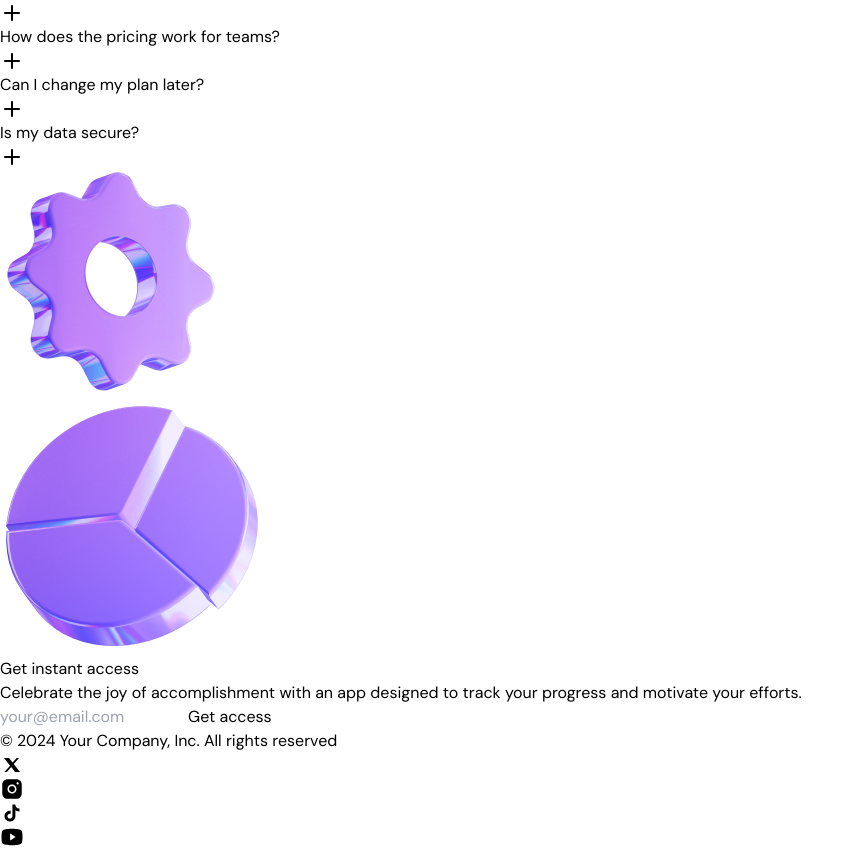
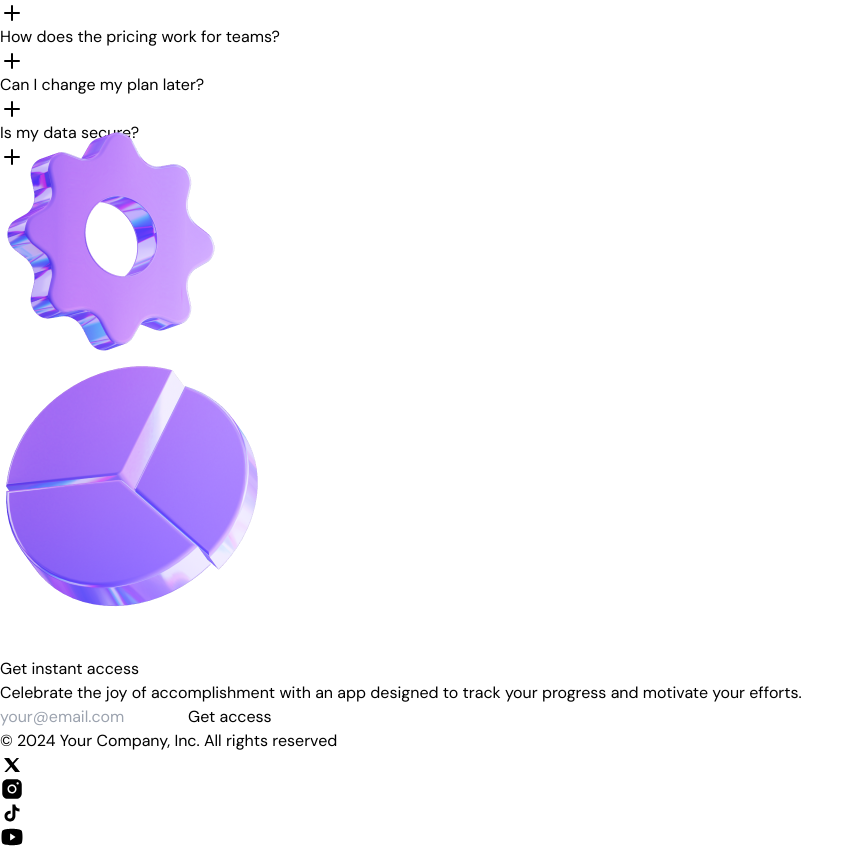
Before and after one commit to faridvatani/framix, a Next.js app: page / in a window 1280 px wide. Shown: the part 2341-3190 px from the top of the page, without its empty margins (0-864 px from the left). Built offline with nearby package versions, Linux system fonts and the light colour scheme.

Commit message:
feat: Implement CTA animation

```diff
--- a/src/components/CallToAction.tsx
+++ b/src/components/CallToAction.tsx
@@ -1,21 +1,51 @@
+"use client";
 import HelicImage from "@/assets/images/helix2.png";
 import EmojiStarImage from "@/assets/images/emojistar.png";
 import Image from "next/image";
+import { motion, useScroll, useTransform } from "framer-motion";
+import { useRef } from "react";
 
 export const CallToAction = () => {
+  const containerRef = useRef<HTMLDivElement>(null);
+  const { scrollYProgress } = useScroll({
+    target: containerRef,
+    offset: ["start end", "end end"],
+  });
+
+  // useEffect(() => {
+  //   scrollYProgress.on("change", (value) => console.log("value", value));
+  // }, []);
+
+  const translateY = useTransform(scrollYProgress, [0, 1], [40, -40]);
+
   return (
-    <section className="bg-black text-white py-[72px] sm:py-24">
+    <section
+      ref={containerRef}
+      className="bg-black text-white py-[72px] sm:py-24"
+    >
       <div className="container max-w-xl relative">
+        <motion.div
+          style={{
+            translateY,
+          }}
+        >
           <Image
             src={HelicImage}
             alt="vector 1"
             className="absolute top-6 left-[calc(100%+36px)]"
           />
+        </motion.div>
+        <motion.div
+          style={{
+            translateY,
+          }}
+        >
           <Image
             src={EmojiStarImage}
             alt="vector 2"
             className="absolute -top-[120px] right-[calc(100%+24px)]"
           />
+        </motion.div>
         <h2 className="text-center font-bold text-5xl sm:text-6xl tracking-tighter">
           Get instant access
         </h2>
```
Lines whose indentation alone changed are shown as unchanged.
